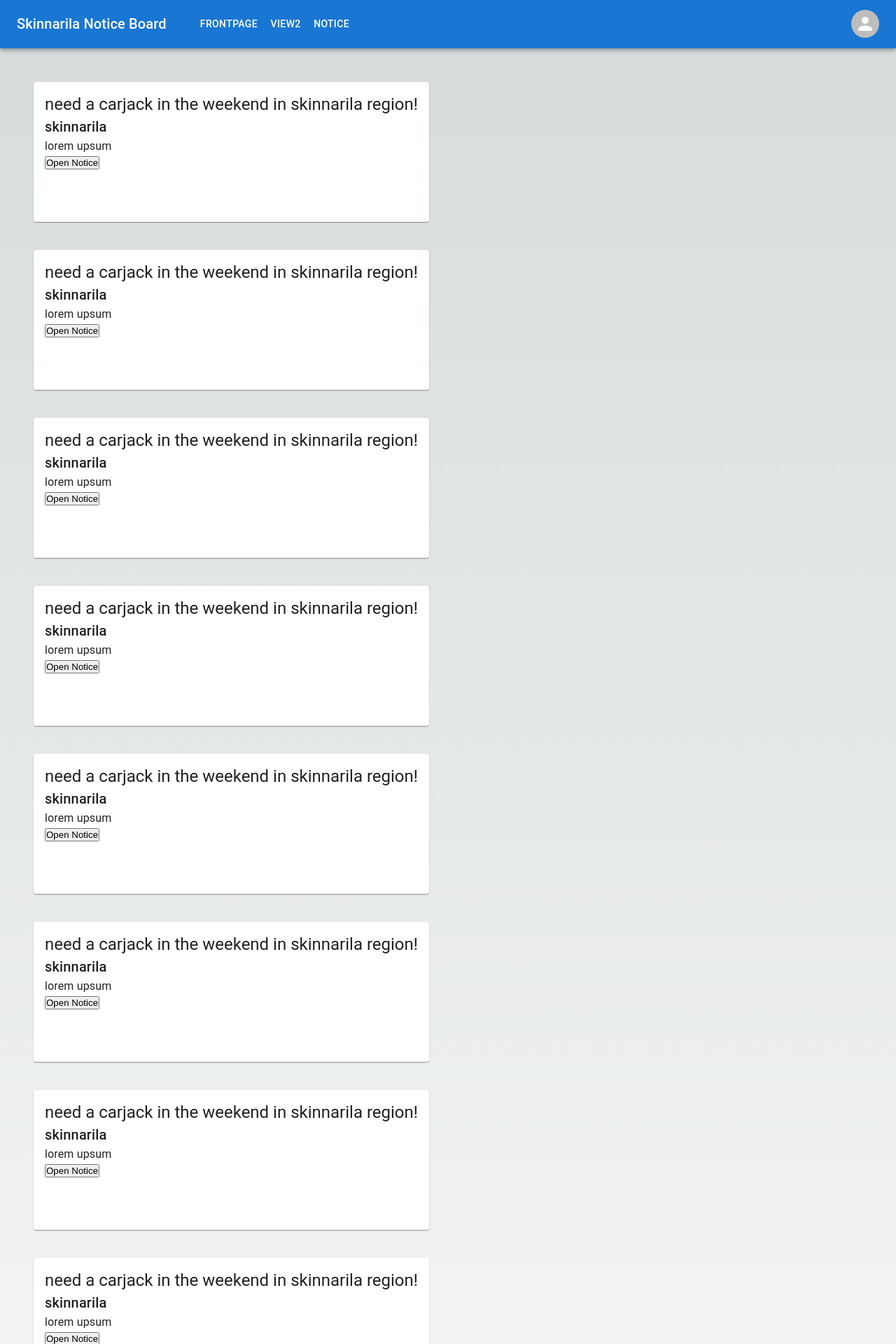
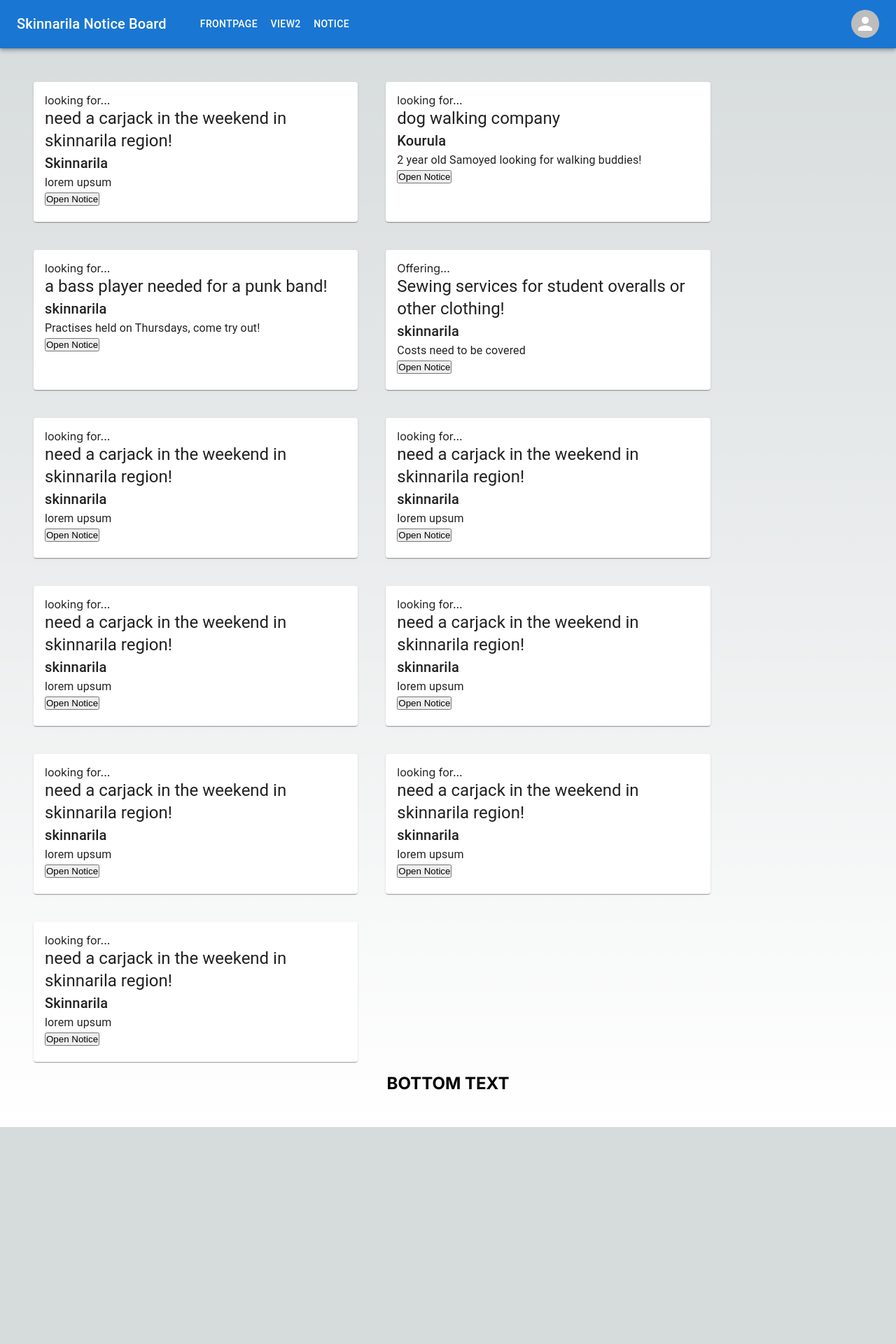
Before and after one commit to Mar-3/Codecamp2024, a Next.js app: page / in a window 1280 px wide. Shown: the top 1920 px of the page at 70% size. After the commit the page ends 1610 px from the top, so only its background shows below. Built offline with nearby package versions, Linux system fonts and the light colour scheme.

Commit message:
Added more diverse mockdata. Main layout justify changed, NoticeBox shows notice type now

```diff
--- a/src/app/Views/NoticeBox/NoticeBox.jsx
+++ b/src/app/Views/NoticeBox/NoticeBox.jsx
@@ -8,8 +8,9 @@ export const NoticeBox = ({props}) => {
   console.log(props.title, props.area, props.ingress);
   // Returniin kaikki renderävät komponentit ja html
   return (
-      <Grid item xs="auto" minHeight="15rem" sx={{padding:'1rem'}}>
+      <Grid item xs="5" minHeight="15rem" sx={{padding:'1rem'}}>
           <Paper item sx={{ height: '100%', padding:'1rem'}}>
+            <Typography variant="p">{props.type}</Typography>
             <Typography component="h4" variant="h5">{props.title}</Typography>
             <Grid item xs="auto">
               <Typography component="h6" variant="h6">{props.area}</Typography>
--- a/src/app/mockdata.js
+++ b/src/app/mockdata.js
@@ -8,41 +8,41 @@ export const mockdata = {
         "additional information and description related to the notice. lorem ipsum dolor sit amet, consectetur adipiscing elit. vestibulum consequat efficitur felis, ut feugiat justo cursus et. maecenas dapibus dictum eros vel lacinia. proin suscipit posuere purus vitae eleifend. maecenas mauris elit, porttitor et magna vel, venenatis egestas diam. aliquam eleifend dictum iaculis. nunc placerat tortor orci, id commodo nisl pulvinar mattis. duis a sem consequat eros ornare feugiat. proin tempor arcu feugiat dignissim maximus. pellentesque tincidunt congue odio, ac gravida nulla. aliquam eu iaculis massa. donec vitae dui ut eros fermentum suscipit quis id nibh. proin et posuere libero. suspendisse potenti. nulla ornare viverra massa sed molestie. fusce dignissim tellus scelerisque aliquam efficitur.",
       nickname: "carjacker22",
       image: "/two_kittens.png",
-      area: "skinnarila",
+      area: "Skinnarila",
       timedate: "11/01/2024, 12:13",
       location: "approximate location here, not sure how it should be saved",
     },
     {
-      title: "need a carjack in the weekend in skinnarila region!",
+      title: "dog walking company",
       type: "looking for...",
-      ingress: "lorem upsum",
+      ingress: "2 year old Samoyed looking for walking buddies!",
       description:
         "additional information and description related to the notice. lorem ipsum dolor sit amet, consectetur adipiscing elit. vestibulum consequat efficitur felis, ut feugiat justo cursus et. maecenas dapibus dictum eros vel lacinia. proin suscipit posuere purus vitae eleifend. maecenas mauris elit, porttitor et magna vel, venenatis egestas diam. aliquam eleifend dictum iaculis. nunc placerat tortor orci, id commodo nisl pulvinar mattis. duis a sem consequat eros ornare feugiat. proin tempor arcu feugiat dignissim maximus. pellentesque tincidunt congue odio, ac gravida nulla. aliquam eu iaculis massa. donec vitae dui ut eros fermentum suscipit quis id nibh. proin et posuere libero. suspendisse potenti. nulla ornare viverra massa sed molestie. fusce dignissim tellus scelerisque aliquam efficitur.",
-      nickname: "carjacker22",
+      nickname: "dogwalker22",
       image: "/samoyed.jpg",
-      area: "skinnarila",
+      area: "Kourula",
       timedate: "11/01/2024, 12:13",
       location: "approximate location here, not sure how it should be saved",
     },
     {
-      title: "need a carjack in the weekend in skinnarila region!",
+      title: "a bass player needed for a punk band!",
       type: "looking for...",
-      ingress: "lorem upsum",
+      ingress: "Practises held on Thursdays, come try out!",
       description:
         "additional information and description related to the notice. lorem ipsum dolor sit amet, consectetur adipiscing elit. vestibulum consequat efficitur felis, ut feugiat justo cursus et. maecenas dapibus dictum eros vel lacinia. proin suscipit posuere purus vitae eleifend. maecenas mauris elit, porttitor et magna vel, venenatis egestas diam. aliquam eleifend dictum iaculis. nunc placerat tortor orci, id commodo nisl pulvinar mattis. duis a sem consequat eros ornare feugiat. proin tempor arcu feugiat dignissim maximus. pellentesque tincidunt congue odio, ac gravida nulla. aliquam eu iaculis massa. donec vitae dui ut eros fermentum suscipit quis id nibh. proin et posuere libero. suspendisse potenti. nulla ornare viverra massa sed molestie. fusce dignissim tellus scelerisque aliquam efficitur.",
-      nickname: "carjacker22",
+      nickname: "guitarplayer22",
       image: "/turtle.jpg",
       area: "skinnarila",
       timedate: "11/01/2024, 12:13",
       location: "approximate location here, not sure how it should be saved",
     },
     {
-      title: "need a carjack in the weekend in skinnarila region!",
-      type: "looking for...",
-      ingress: "lorem upsum",
+      title: "Sewing services for student overalls or other clothing!",
+      type: "Offering...",
+      ingress: "Costs need to be covered",
       description:
         "additional information and description related to the notice. lorem ipsum dolor sit amet, consectetur adipiscing elit. vestibulum consequat efficitur felis, ut feugiat justo cursus et. maecenas dapibus dictum eros vel lacinia. proin suscipit posuere purus vitae eleifend. maecenas mauris elit, porttitor et magna vel, venenatis egestas diam. aliquam eleifend dictum iaculis. nunc placerat tortor orci, id commodo nisl pulvinar mattis. duis a sem consequat eros ornare feugiat. proin tempor arcu feugiat dignissim maximus. pellentesque tincidunt congue odio, ac gravida nulla. aliquam eu iaculis massa. donec vitae dui ut eros fermentum suscipit quis id nibh. proin et posuere libero. suspendisse potenti. nulla ornare viverra massa sed molestie. fusce dignissim tellus scelerisque aliquam efficitur.",
-      nickname: "carjacker22",
+      nickname: "sewer22",
       image: "/bad-path.fail",
       area: "skinnarila",
       timedate: "11/01/2024, 12:13",
--- a/src/app/page.module.css
+++ b/src/app/page.module.css
@@ -1,7 +1,6 @@
 .main {
   display: flex;
   flex-direction: column;
-  justify-content: space-between;
   align-items: center;
   padding: 3rem;
   min-height: 95vh;
--- a/src/app/ui/Navbar.jsx
+++ b/src/app/ui/Navbar.jsx
@@ -111,7 +111,7 @@ export const Navbar = ({changeView, loggedIn, }) => {
             <Box sx={{ flexGrow: 0 }}>
             <Tooltip title="Open settings">
               <IconButton onClick={handleOpenUserMenu} sx={{ p: 0 }}>
-                <Avatar alt="ASD"/>
+                <Avatar alt="user"/>
               </IconButton>
             </Tooltip>
 
```
Also changed, not shown: .eslintrc.json (added), 1 other file (tests, documents, lock files or other folders).
